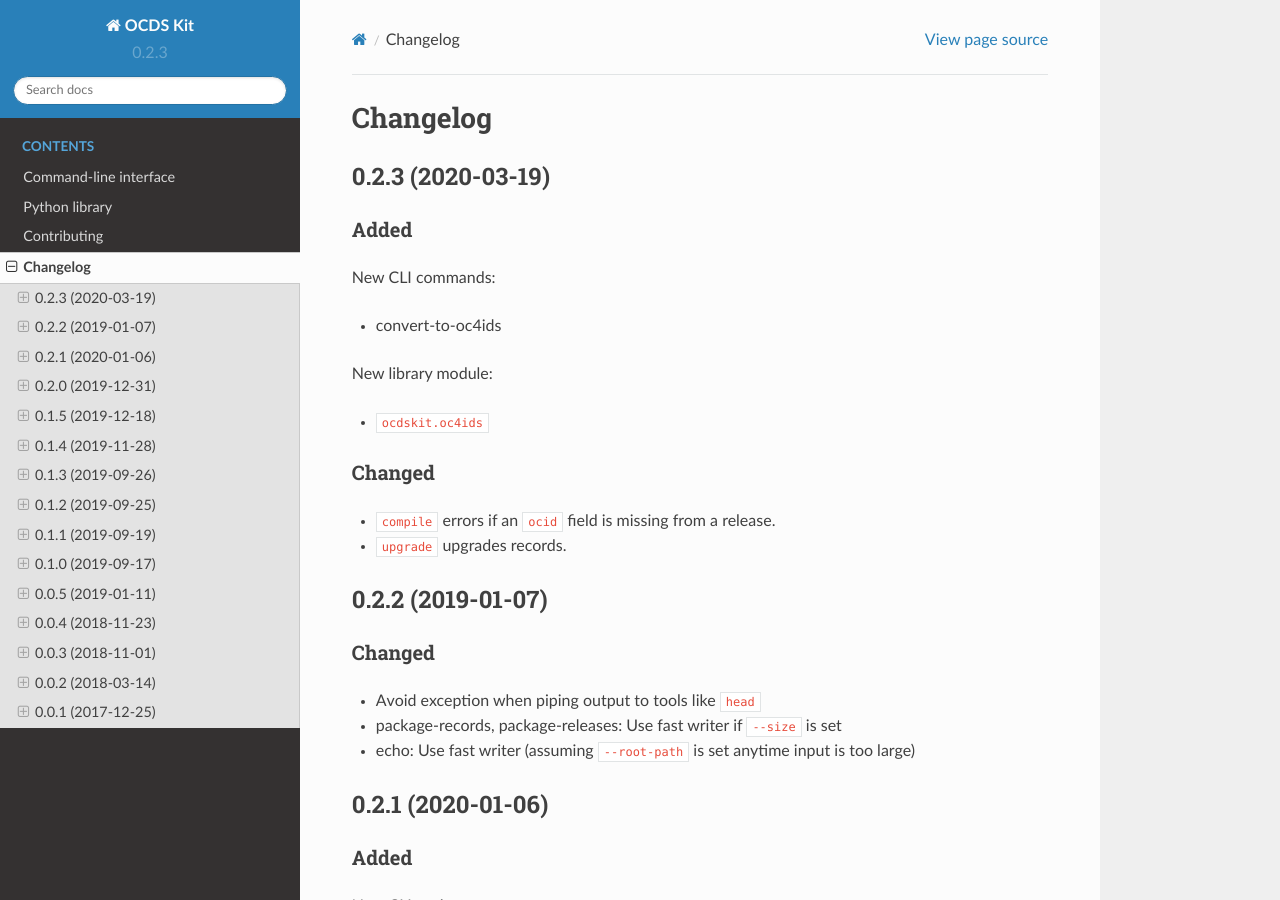
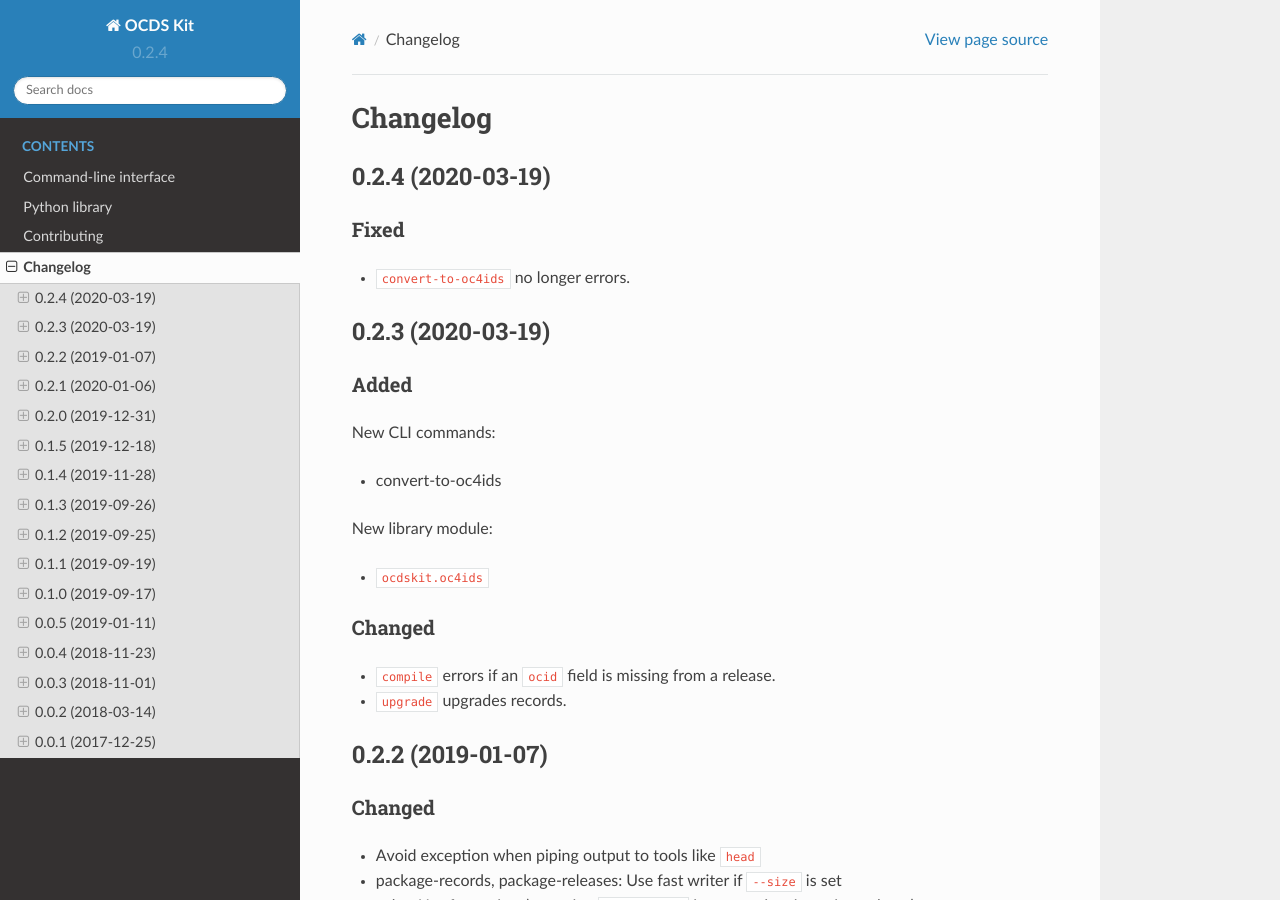
Before and after one commit to open-contracting/ocdskit, a Sphinx documentation site: the page built from docs/changelog.rst, in a window 1280 px wide and 900 px high. Built offline with Sphinx 7.4.7 and the Read the Docs theme 2.0.0, drawn with Linux system fonts in a browser that asks for light colours; pages that are not in the unit, such as notebooks, are missing from menus.

Commit message:
Iterate the version number. Update changelog.

```diff
--- a/docs/changelog.rst
+++ b/docs/changelog.rst
@@ -1,5 +1,13 @@
 Changelog
 =========
+
+0.2.4 (2020-03-19)
+------------------
+
+Fixed
+~~~~~
+
+-  ``convert-to-oc4ids`` no longer errors.
 
 0.2.3 (2020-03-19)
 ------------------
--- a/docs/conf.py
+++ b/docs/conf.py
@@ -26,7 +26,7 @@ copyright = '2017, Open Contracting Partnership'
 author = 'Open Contracting Partnership'
 
 # The short X.Y version
-version = '0.2.3'
+version = '0.2.4'
 # The full version, including alpha/beta/rc tags
 release = version
 
--- a/setup.py
+++ b/setup.py
@@ -5,7 +5,7 @@ with open('README.rst') as f:
 
 setup(
     name='ocdskit',
-    version='0.2.3',
+    version='0.2.4',
     author='Open Contracting Partnership',
     author_email='data@open-contracting.org',
     url='https://github.com/open-contracting/ocdskit',
```
